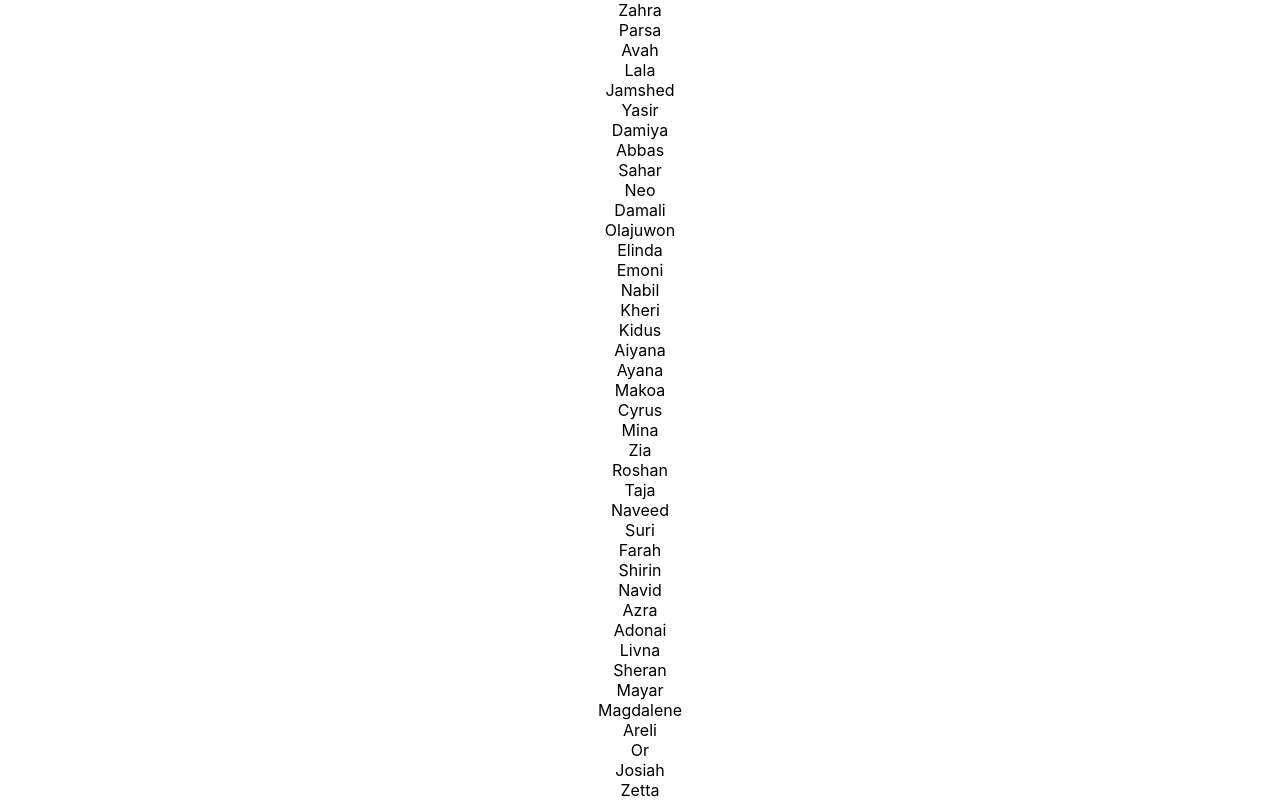
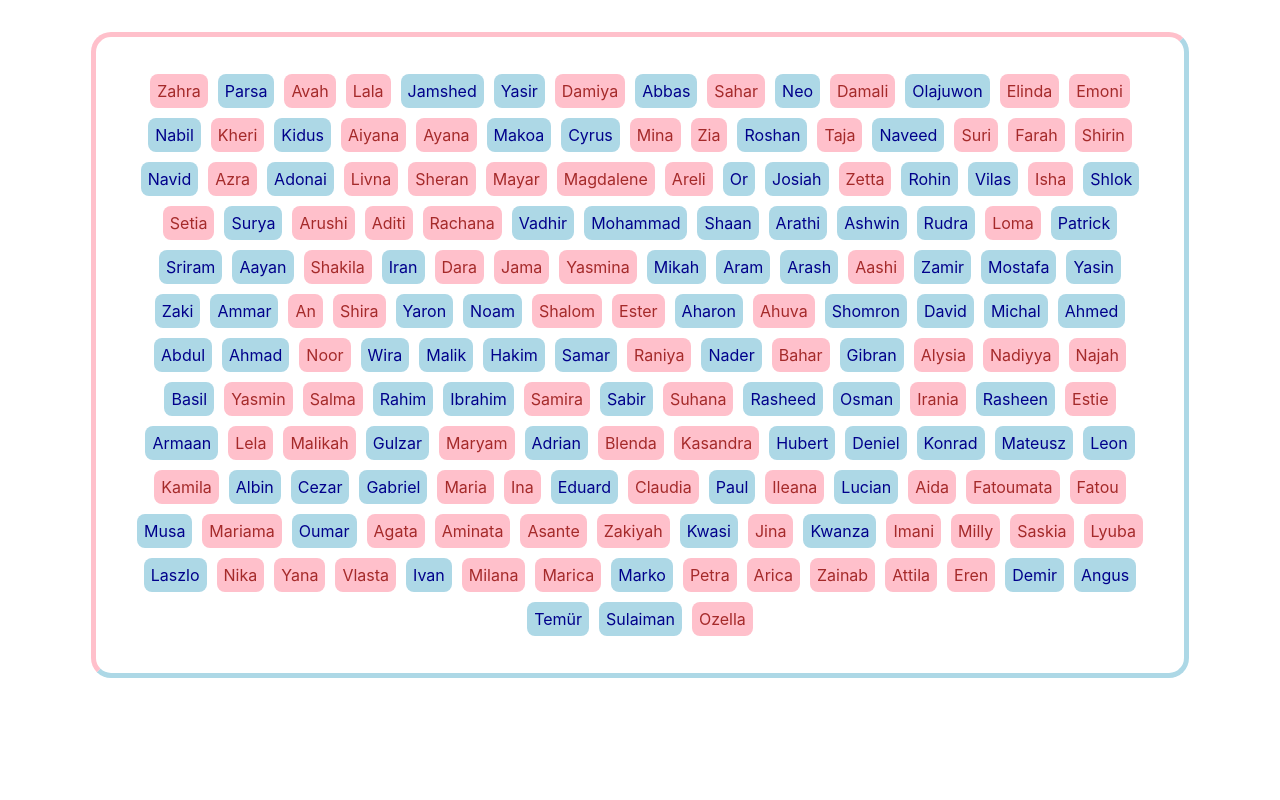
Before and after one commit to simeonbikov/baby-names-react, a React (Create React App) app: page / in a window 1280 px wide. Shown: the top 800 px of the page. Built offline with nearby package versions, Linux system fonts and the light colour scheme; the HTML template or start-up script is replaced by a standard one.

Commit message:
styled names

```diff
--- a/src/App.css
+++ b/src/App.css
@@ -1,19 +1,25 @@
+:root {
+
+}
+
 .App {
   text-align: center;
+  /* width: 80%;
+  margin: auto; */
 }
 
-.App-logo {
+/* .App-logo {
   height: 40vmin;
   pointer-events: none;
-}
+} */
 
-@media (prefers-reduced-motion: no-preference) {
+/* @media (prefers-reduced-motion: no-preference) {
   .App-logo {
     animation: App-logo-spin infinite 20s linear;
   }
-}
+} */
 
-.App-header {
+/* .App-header {
   background-color: #282c34;
   min-height: 100vh;
   display: flex;
@@ -22,17 +28,51 @@
   justify-content: center;
   font-size: calc(10px + 2vmin);
   color: white;
+} */
+
+/* .App-link {
+  color: #61dafb;
+} */
+
+.container {
+  display: flex;
+  flex-wrap: wrap;
+  justify-content: center;
+  width: 80%;
+  margin: auto;
+  margin-top: 2rem;
+  margin-bottom: 2rem;
+  padding: 2rem;
+  border-top: 5px solid pink;
+  border-left: 5px solid pink;
+  border-bottom: 5px solid lightblue;
+  border-right: 5px solid lightblue;
+  border-radius: 20px;
 }
 
-.App-link {
-  color: #61dafb;
+.name-wrapper {
+  padding: 7px;
+  margin: 5px;
+  /* border: 1px solid red; */
+  border-radius: 8px;
 }
 
-@keyframes App-logo-spin {
+.blue-bg {
+  background-color: lightblue;
+  color: darkblue;
+}
+
+.pink-bg {
+  background-color: pink;
+  color: brown;
+}
+
+
+/* @keyframes App-logo-spin {
   from {
     transform: rotate(0deg);
   }
   to {
     transform: rotate(360deg);
   }
-}
+} */
--- a/src/App.js
+++ b/src/App.js
@@ -5,7 +5,9 @@ import "./App.css";
 function App() {
   return (
     <div className="App">
-      <ListOfNames list={ babyNamesData } />
+      <div className="container">
+        <ListOfNames list={babyNamesData} />
+      </div>
     </div>
   );
 }
--- a/src/components/ListOfNames.js
+++ b/src/components/ListOfNames.js
@@ -7,11 +7,20 @@ const ListOfNames = (props) => {
   // const checkGender = (baby) => setIsActive("Girl");  //className={checkGender(baby)}>
 
   return (
-    <div className="container">
+    <>
       {props.list.map((baby) => {
-        return <div key={baby.name}>{baby.name}</div>;
+        return (
+          <div
+            key={baby.name}
+            className={`${"name-wrapper"} ${
+              baby.sex === "m" ? "blue-bg" : "pink-bg"
+            }`}
+          >
+            {baby.name}
+          </div>
+        );
       })}
-    </div>
+    </>
   );
 };
 
```
